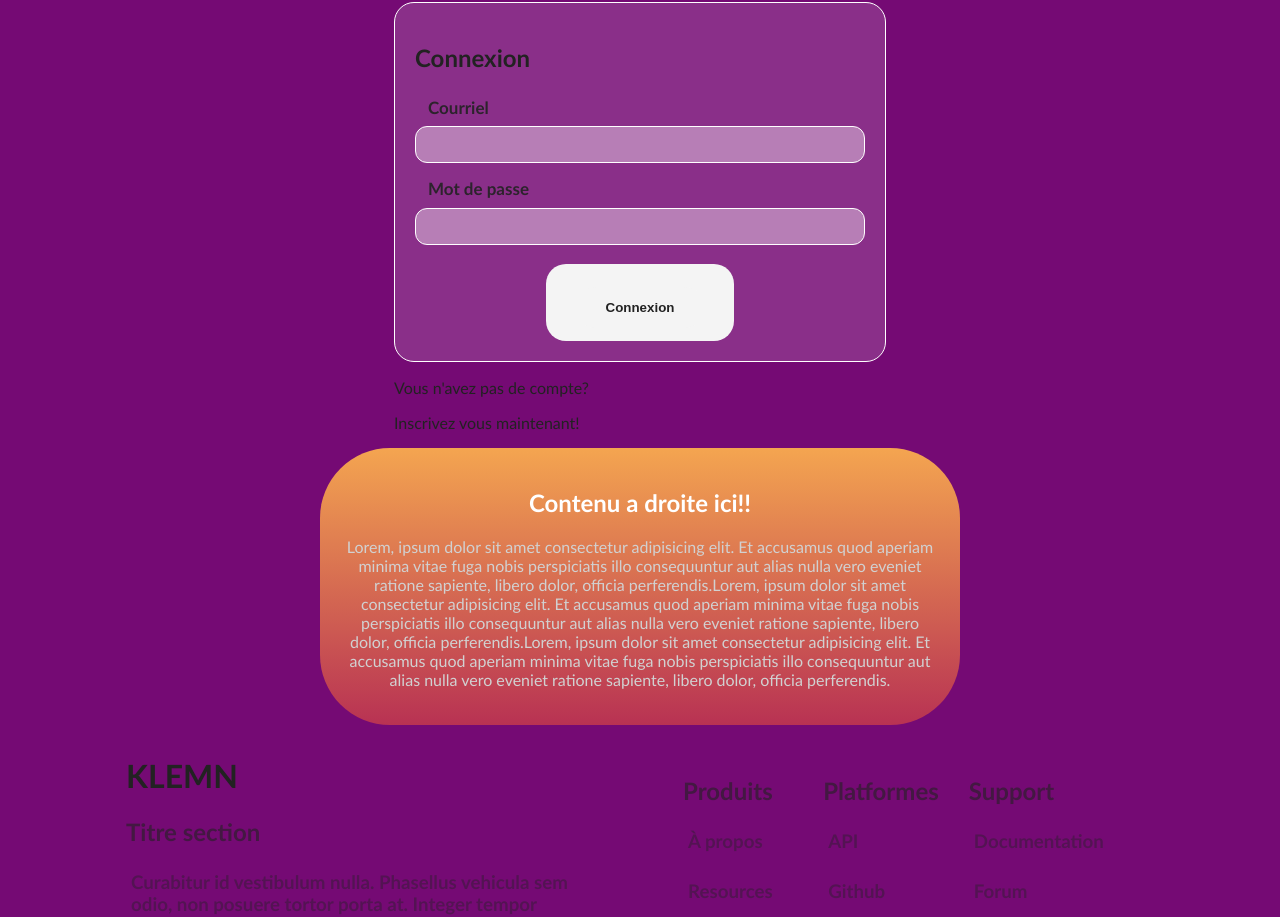
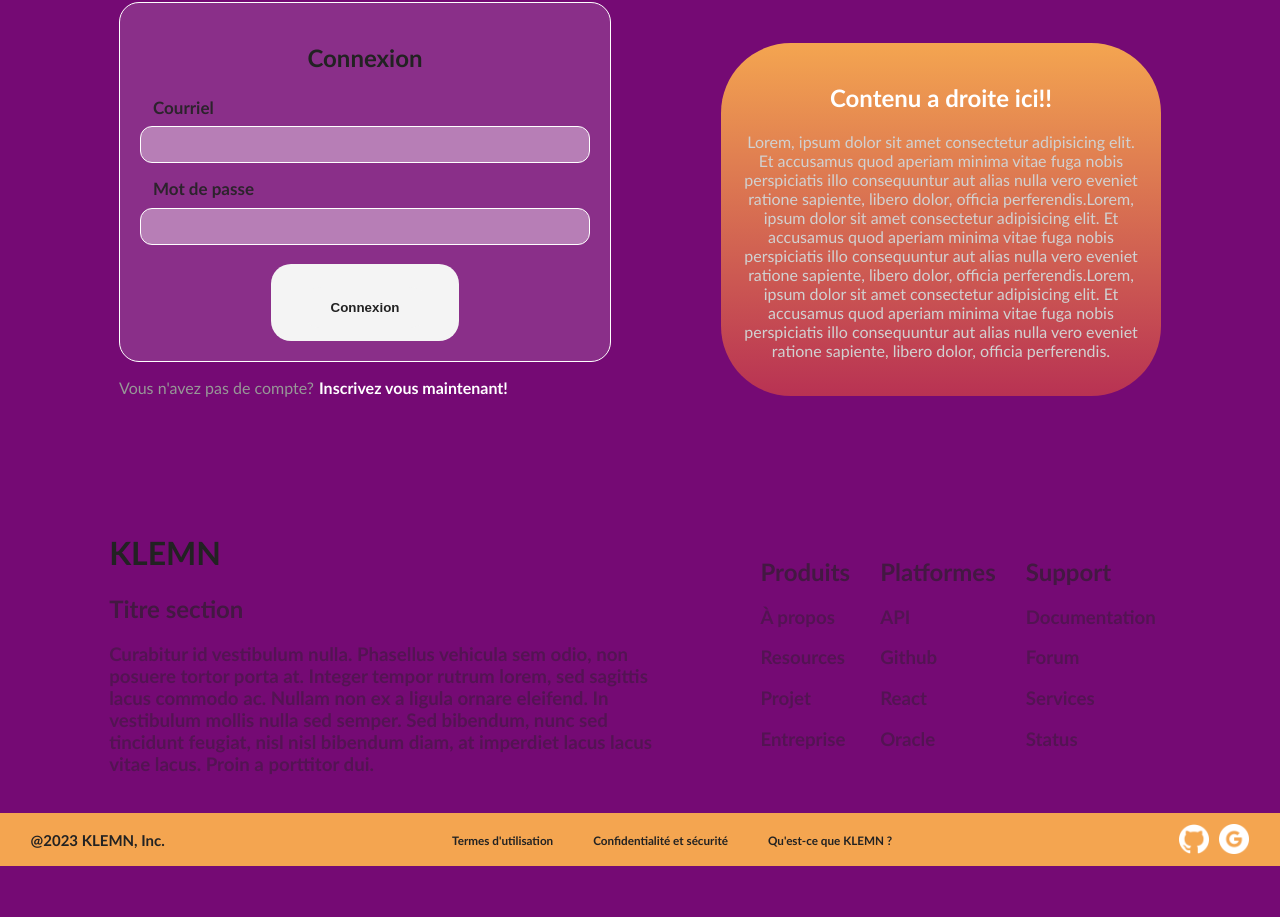
Before and after one commit to a23-b2b/projet-de-session-klemn, a React (Create React App) app: page / in a window 1280 px wide. Shown: the part 212-1129 px from the top of the page. After the commit the page ends 1098 px from the top, so only its background shows below. Built offline with nearby package versions, Linux system fonts and the light colour scheme.

Commit message:
Ajustement page landing

```diff
--- a/src/components/Footer.tsx
+++ b/src/components/Footer.tsx
@@ -45,7 +45,7 @@ function Footer() {
                     <div id={styles["SectionDroite"]}>
                         {/* Section Droite */}
 
-                        <div>
+                        <div className={styles.column}>
                             {/* Col 1 */}
                             <div>
                                 {/* Titre col 1 */}
@@ -84,7 +84,7 @@ function Footer() {
 
                         </div>
 
-                        <div>
+                        <div className={styles.column}>
                             {/* Col 2 */}
 
                             <div>
@@ -123,10 +123,10 @@ function Footer() {
                             </div>
                         </div>
 
-                        <div>
+                        <div className={styles.column}>
                             {/* Col 3 */}
 
-                            <div>
+                            <div >
                                 {/* Titre col 3 */}
                                 <h2>Support</h2>
                             </div>
--- a/src/components/LoginForm.tsx
+++ b/src/components/LoginForm.tsx
@@ -42,7 +42,7 @@ function LoginForm() {
     return (
 
         <div className={styles.conteneur}>
-            <h2 className={styles.titre}>Connexion</h2>
+            <h2 className={'global_title'}>Connexion</h2>
             <motion.div initial={{ opacity: 0, height: 660 }} animate={{ opacity: 1, height: "auto"}}>
                 <div className={styles.form}>
                     <label className={'global_input_field_label'}>Courriel</label>
--- a/src/components/RegisterForm.tsx
+++ b/src/components/RegisterForm.tsx
@@ -97,7 +97,7 @@ function RegisterForm() {
                         type="tel"
                         onChange={(e) => setTelephone(e.target.value)} />
 
-                    <button className={'global_button'} onClick={() => registerWithEmailAndPassword(email, password)}>
+                    <button  className={'global_bouton'} onClick={() => registerWithEmailAndPassword(email, password)}>
                         Inscription
                     </button>
                 </div>
--- a/src/pages/Landing.tsx
+++ b/src/pages/Landing.tsx
@@ -18,12 +18,12 @@ function Landing() {
                 {formIsLogin && (
                     <div>
                         <LoginForm />
-                        <div id={styles["Paragraphe"]}>
+                        <div className={styles.paragraphe}>
                             <div>
-                                <p id={styles["P1"]}>Vous n'avez pas de compte?</p>
+                                <p  className={styles.p1}>Vous n'avez pas de compte?</p>
                             </div>
                             <div>
-                                <p id={styles["P2"]} onClick={() => setFormIsLogin(false)}>Inscrivez vous maintenant!</p>
+                                <p  className={styles.p2} onClick={() => setFormIsLogin(false)}>Inscrivez vous maintenant!</p>
 
                             </div>
                         </div>
@@ -34,11 +34,11 @@ function Landing() {
                 {!formIsLogin && (
                     <div>
                         <RegisterForm />
-                        <div id={styles["Paragraphe"]}>
+                        <div className={styles.paragraphe}>
                             <div>
-                                <p id={styles["P1"]}>Vous êtes déjà inscrit?</p></div>
+                                <p  className={styles.p1}>Vous êtes déjà inscrit?</p></div>
                             <div>
-                                <p id={styles["P2"]} onClick={() => setFormIsLogin(true)}>Connectez vous maintenant!</p>
+                                <p  className={styles.p2} onClick={() => setFormIsLogin(true)}>Connectez vous maintenant!</p>
 
                             </div>
                         </div>
@@ -48,7 +48,7 @@ function Landing() {
             </div>
             <div className={styles.flex_child} id={styles["ConteneurContenu"]} >
                 <h2>Contenu a droite ici!!</h2>
-                <p style={{ maxWidth: "600px" }}>
+                <p className={styles.p}>
                     Lorem, ipsum dolor sit amet consectetur adipisicing elit.
                     Et accusamus quod aperiam minima vitae fuga nobis perspiciatis
                     illo consequuntur aut alias nulla vero eveniet ratione sapiente,
--- a/src/styles/Footer.module.css
+++ b/src/styles/Footer.module.css
@@ -1,6 +1,6 @@
 /* Footer */
 
-#ConteneurFooter{
+#ConteneurFooter {
     margin: auto;
 }
 
@@ -8,8 +8,11 @@
 
 #FooterHaut {
     margin: auto 5% auto 5%;
-    display: inline-flex;
-    padding: 10px;
+    display: flex;
+    flex-direction: row;
+    flex-wrap: wrap;
+    justify-content: space-around;
+    padding: 10px 10px 20px 10px;
 }
 
 #FooterHaut div {
@@ -17,7 +20,7 @@
 }
 
 #SectionGauche {
-    width: 40%;
+    width: 50%;
 }
 
 #TitreSectionGauche {
@@ -30,18 +33,19 @@
 
 #SectionDroite {
     display: inline-flex;
+    margin: auto;
 }
 
-#SectionDroite h2{
+#SectionDroite h2 {
     opacity: 60%;
 }
 
-#SectionDroite div {
-    margin-right: 15px;
+.column {
+    padding: 15px;
 }
 
 
-#SectionDroite h3{
+#SectionDroite h3 {
     opacity: 40%;
 }
 
@@ -63,27 +67,25 @@
 
 #NomSite {
     padding: 5px;
-    margin-left: 5px;
-
 }
 
 #NomsSections {
     display: inline-flex;
-    padding: 5px;
-}
-
-h3 {
-    padding: 5px;
-}
-
-#SectionIcones {
-    display: inline-flex;
     margin: auto;
 }
 
+#NomsSections div {
+    padding: 0px 20px 0px 20px;
+}
+
+/*Images Footer Bas */
+#SectionIcones {
+    display: inline-flex;
+    margin: auto 2% auto auto;
+}
+
 #SectionIcones img {
-
-    margin: 5px;
+    padding: 5px;
 }
 
 @media (prefers-color-scheme: light) {
--- a/src/styles/Landing.module.css
+++ b/src/styles/Landing.module.css
@@ -1,9 +1,8 @@
 #ConteneurLanding {
 padding-top:5%;
-min-height: 50vh;
-background-color: rgb(20, 14, 23);
-margin-left: 10%;
-margin-right: 10%;
+padding-bottom: 5%;
+margin-left: 5%;
+margin-right: 5%;
 }
 
 .flexbox {
@@ -22,6 +21,8 @@ margin-right: 10%;
 
 .paragraphe {
     display: inline-flex;
+    margin-bottom: 5%;
+
 
 }
 
--- a/src/styles/global.css
+++ b/src/styles/global.css
@@ -46,7 +46,9 @@ body {
     font-family:'Trebuchet MS', 'Lucida Sans Unicode', 'Lucida Grande', 'Lucida Sans', Arial, sans-serif;
     color: var(--auto_text_color);
     accent-color: var(--auto_accent_color);
+    min-height: 55vh;
     padding-top: 150px;
+    padding-bottom: 20px;
     transition: 0.3s;
     accent-color: var(--accent_color_dark);
 }
@@ -86,15 +88,6 @@ body {
     /* background-color: rgba(255, 255, 255, 0.7); */
 }
 
-.global_bouton {
-    padding: 10px 20px;
-    border: 0px;
-    width: fit-content;
-    border-radius: 100px;
-    color: var(--text_color_dark);
-    background-color: var(--accent_color_dark);
-    font-weight: bold;
-}
 
 .global_bouton {
     margin: 10px auto auto auto;
```
